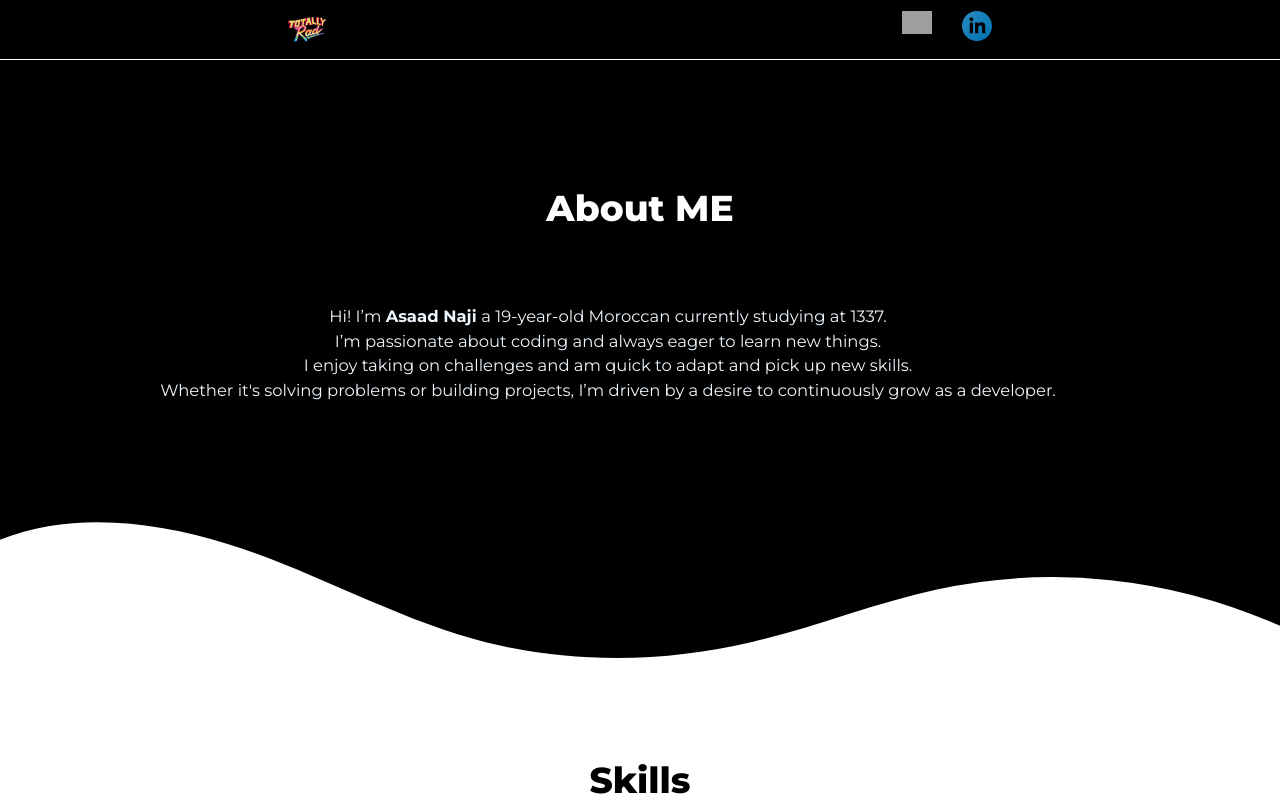
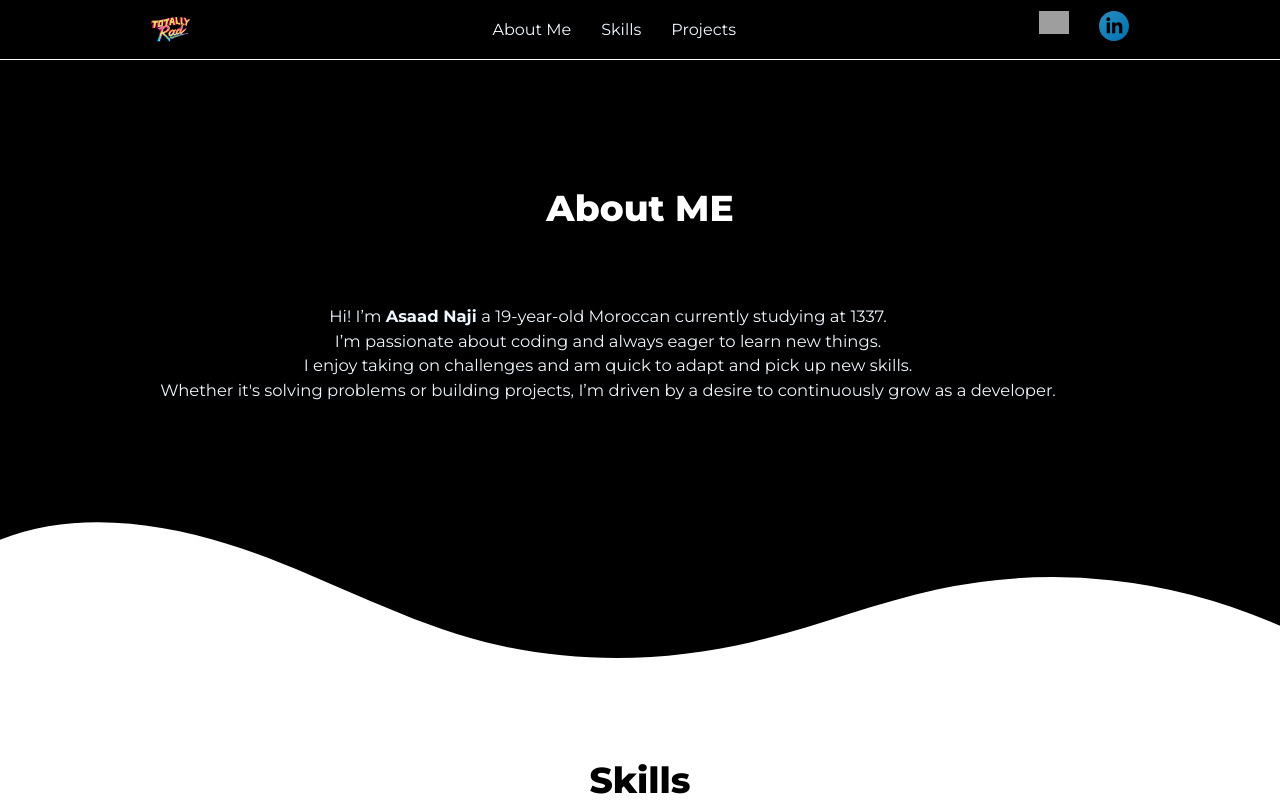
Before and after one commit to totallyrad1/portfolio, a React (Vite) app: page / in a window 1280 px wide. Shown: the top 800 px of the page. Built offline with nearby package versions, Linux system fonts and the light colour scheme; grey boxes are pictures that could not be loaded; a web font is replaced by a local one; what tailwindcss-animated would draw is missing.

Commit message:
made the reveal animation only happen once

```diff
--- a/src/components/NavBar.jsx
+++ b/src/components/NavBar.jsx
@@ -6,6 +6,15 @@ const NavBar = () => {
     return (
         <div className="NavBar">
             <img src={icon} className="navbaricon" />
+            <div className="left-nav-buttons">
+                <button>About Me
+                </button>
+                <button>
+                    Skills
+                </button>
+                <button>Projects
+                </button>
+            </div>
             <div className="left-nav-buttons">
                 <a href="https://github.com/totallyrad1" target="blank">
                     <button>
--- a/src/components/Reveal.jsx
+++ b/src/components/Reveal.jsx
@@ -3,7 +3,7 @@ import { useRef, useEffect } from "react";
 
 const Reveal = ({children, rad = false}) => {
     const ref = useRef(null);
-    const isInView = useInView(ref, {once: false});
+    const isInView = useInView(ref, {once: true});
 
     const mainControls = useAnimation();
     const slideControls = useAnimation();
@@ -13,10 +13,10 @@ const Reveal = ({children, rad = false}) => {
             mainControls.start("visible");
             slideControls.start("visible");
         }
-        if(!isInView){
-            mainControls.start("hidden");
-            slideControls.start("hidden");
-        }
+        // if(!isInView){
+        //     mainControls.start("hidden");
+        //     slideControls.start("hidden");
+        // }
     }, [isInView])
 
     return (
```
